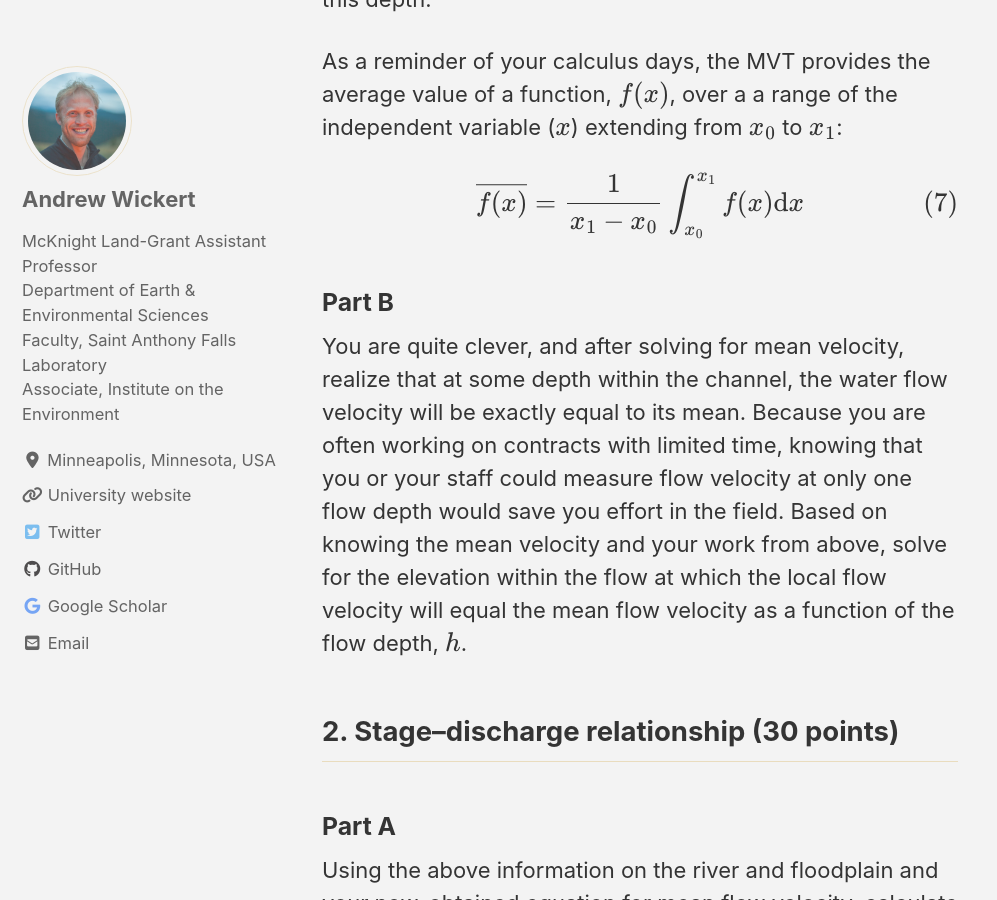
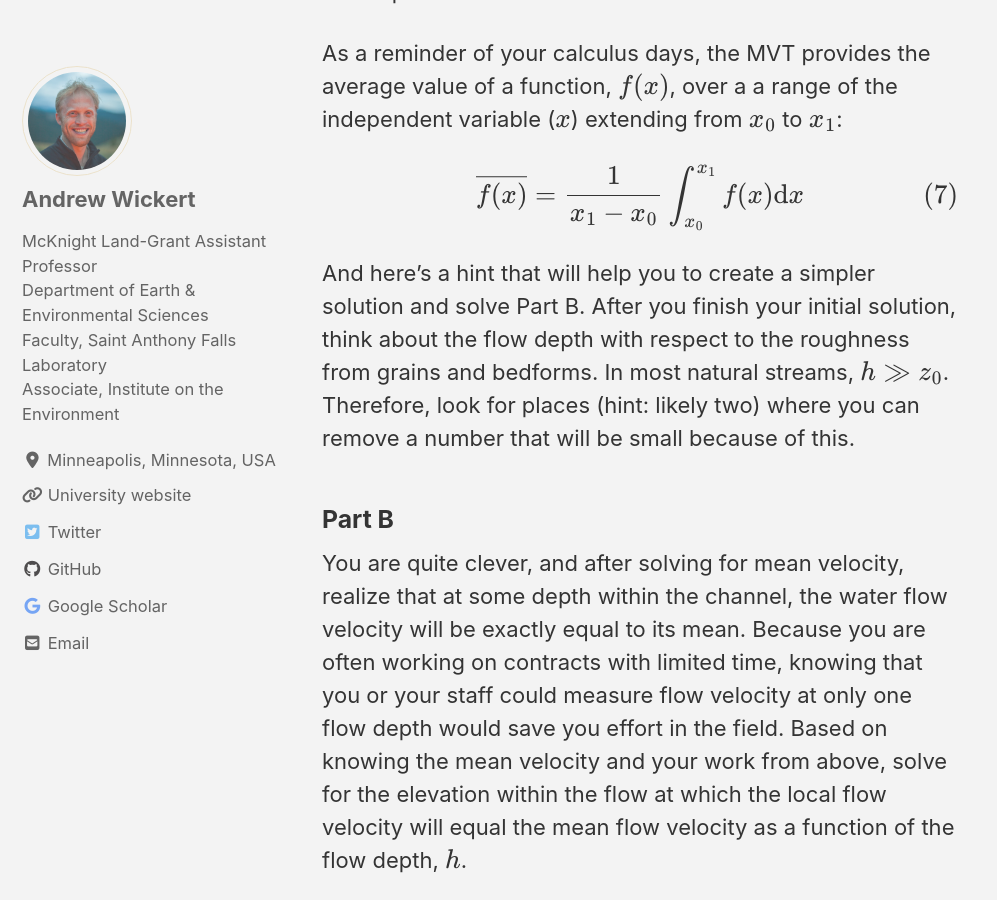
Before and after one commit to GeomorphOnline/GeomorphOnline.github.io, a Jekyll site: the page built from lessons/_hydraulics/pset_rating_curves.md, in a window 1280 px wide and 900 px high, scrolled down 4673 px. Shown: the whole window, without its empty margins (0-997 px from the left). Built offline with Jekyll 4.4.1, drawn with Linux system fonts in a browser that asks for light colours; cached includes are drawn as plain includes; nearby versions of some CDN libraries; formulas are drawn with MathJax 3; some of the changed text lies outside the part shown.

Commit message:
Hint for simplifying MVT; fix floodplain header position

```diff
--- a/lessons/_hydraulics/pset_rating_curves.md
+++ b/lessons/_hydraulics/pset_rating_curves.md
@@ -35,8 +35,9 @@
 * 2 m deep
 * Slope of 0.0005
 * Sandy bed with bedforms; the combination of flow resistance against these and the individual sand grains gives a bed-roughness length $z_0 = 1$ mm (Law of the Wall)
+* Median sand grain size $$D_{50}$$ = 0.5 mm
+
 ### Floodplain characteristics
-* Median sand grain size $$D_{50}$$ = 0.5 mm
 
 * Perfectly planar
 * Slope of 0.0007 (slightly steeper than the channel because of the lack of sinuosity)
@@ -89,6 +90,8 @@
 As a reminder of your calculus days, the MVT provides the average value of a function, $$f(x)$$, over a a range of the independent variable ($$x$$) extending from $$x_0$$ to $$x_1$$:
 
 $$\overline{f(x)} = \frac{1}{x_1-x_0} \int_{x_0}^{x_1}{f(x) \mathrm{d}x}$$
+
+And here's a hint that will help you to create a simpler solution and solve Part B. After you finish your initial solution, think about the flow depth with respect to the roughness from grains and bedforms. In most natural streams, $$h \gg z_0$$. Therefore, look for places (hint: likely two) where you can remove a number that will be small because of this.
 
 ### Part B
 
```
